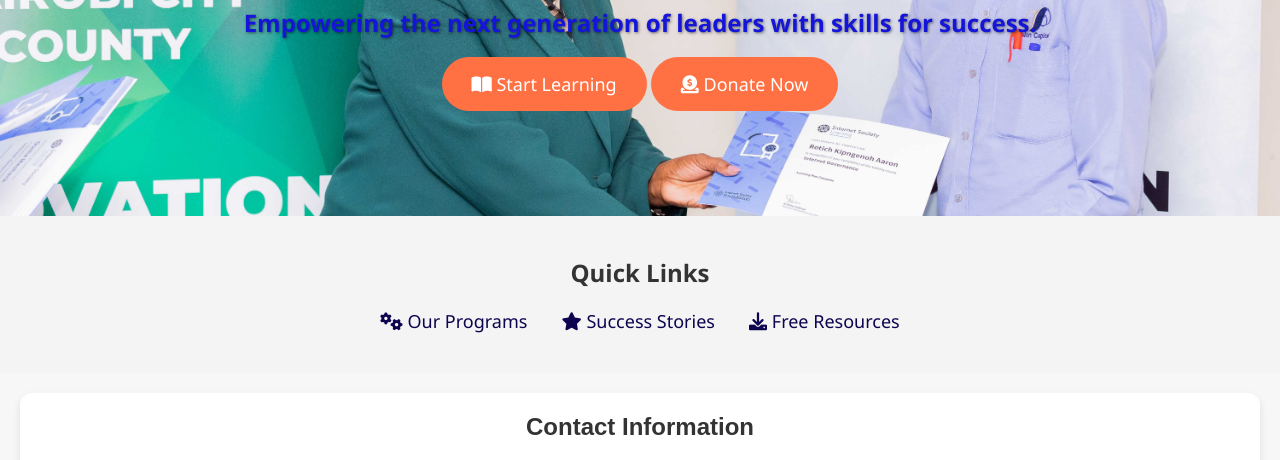
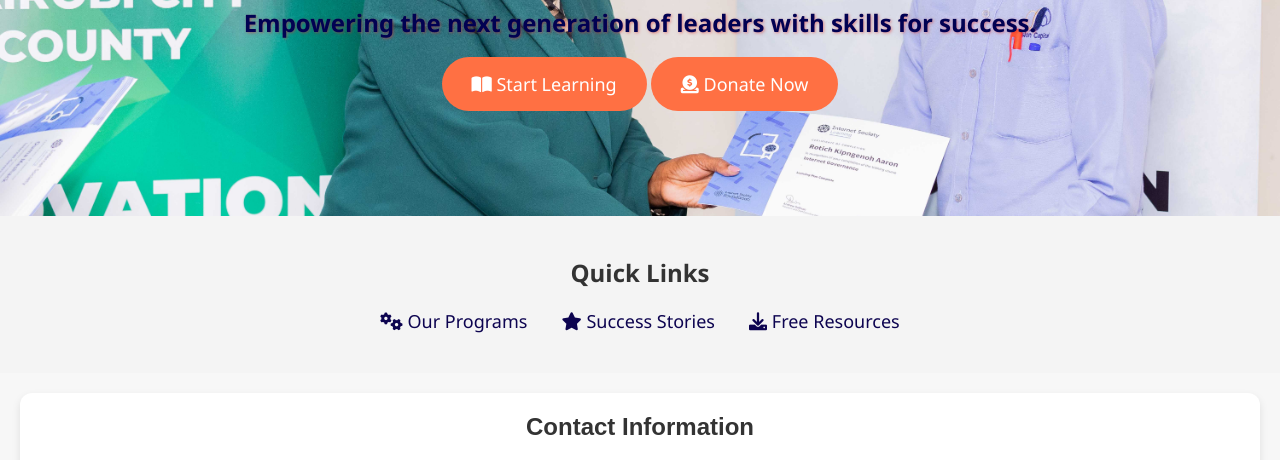
Before and after one commit to kipngenohaaron/ThriveHub, a plain HTML site: page index.html in a window 1280 px wide. Shown: the part 379-839 px from the top of the page. Drawn offline with Linux system fonts and the light colour scheme.

Commit message:
styling updated

```diff
--- a/css/styles.css
+++ b/css/styles.css
@@ -87,9 +87,9 @@ header nav ul li a:hover {
 .hero p {
   font-size: 24px;
   margin-bottom: 30px;
-  color: #1515da;
+  color: #010152;
   font-weight: bold;
-  text-shadow: 1px 1px 3px rgba(0, 0, 0, 0.5);
+  text-shadow: 1px 1px 3px rgba(219, 42, 42, 0.5);
 }
 
 .cta-button {
```
